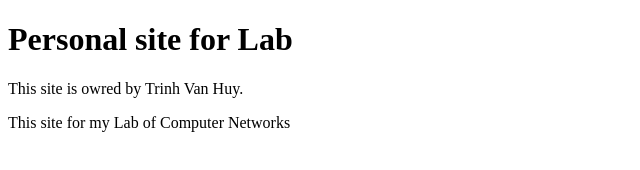
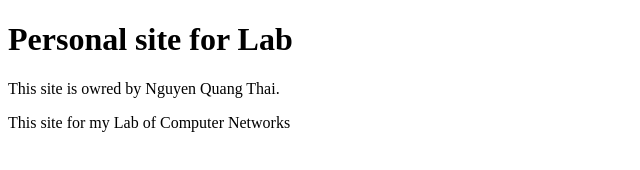
Before and after one commit to nguyenquangthai-art/nguyenquangthai-art.github.io, a plain HTML site: page index.html in a window 1280 px wide. Shown: the full height of the page, 0-640 px from the left. Drawn offline with Linux system fonts and the light colour scheme.

Commit message:
Update index.html

```diff
--- a/index.html
+++ b/index.html
@@ -3,7 +3,7 @@
 <html>
     <body>
         <h1>Personal site for Lab</h1>
-        <p>This site is owred by Trinh Van Huy.</p>
+        <p>This site is owred by Nguyen Quang Thai.</p>
 
         <p>
             This site for my Lab of Computer Networks
```
